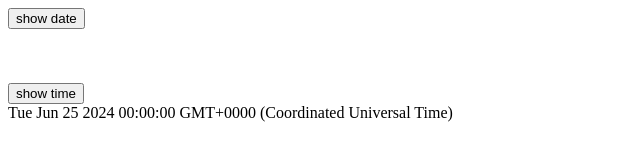
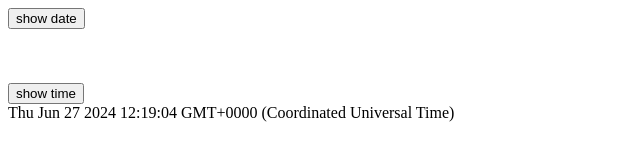
Before and after one commit to Satya-pers/Mern-tasks.2, a plain HTML site: page Javascript/task24.html in a window 1280 px wide. Both pictures are taken after a click on the button "show time". Shown: the full height of the page, 0-640 px from the left. Drawn offline with Linux system fonts and the light colour scheme.

Commit message:
Update task24.html

```diff
--- a/Javascript/task24.html
+++ b/Javascript/task24.html
@@ -16,7 +16,7 @@
             document.getElementById("date").innerHTML=dt;
         }
         function showTime(){
-            const d=new Date("2024-06-25")
+            const d=new Date()
             document.getElementById("time").innerHTML=d;}
     </script>
     <button onclick="showDate()">show date</button><br><br>
```
